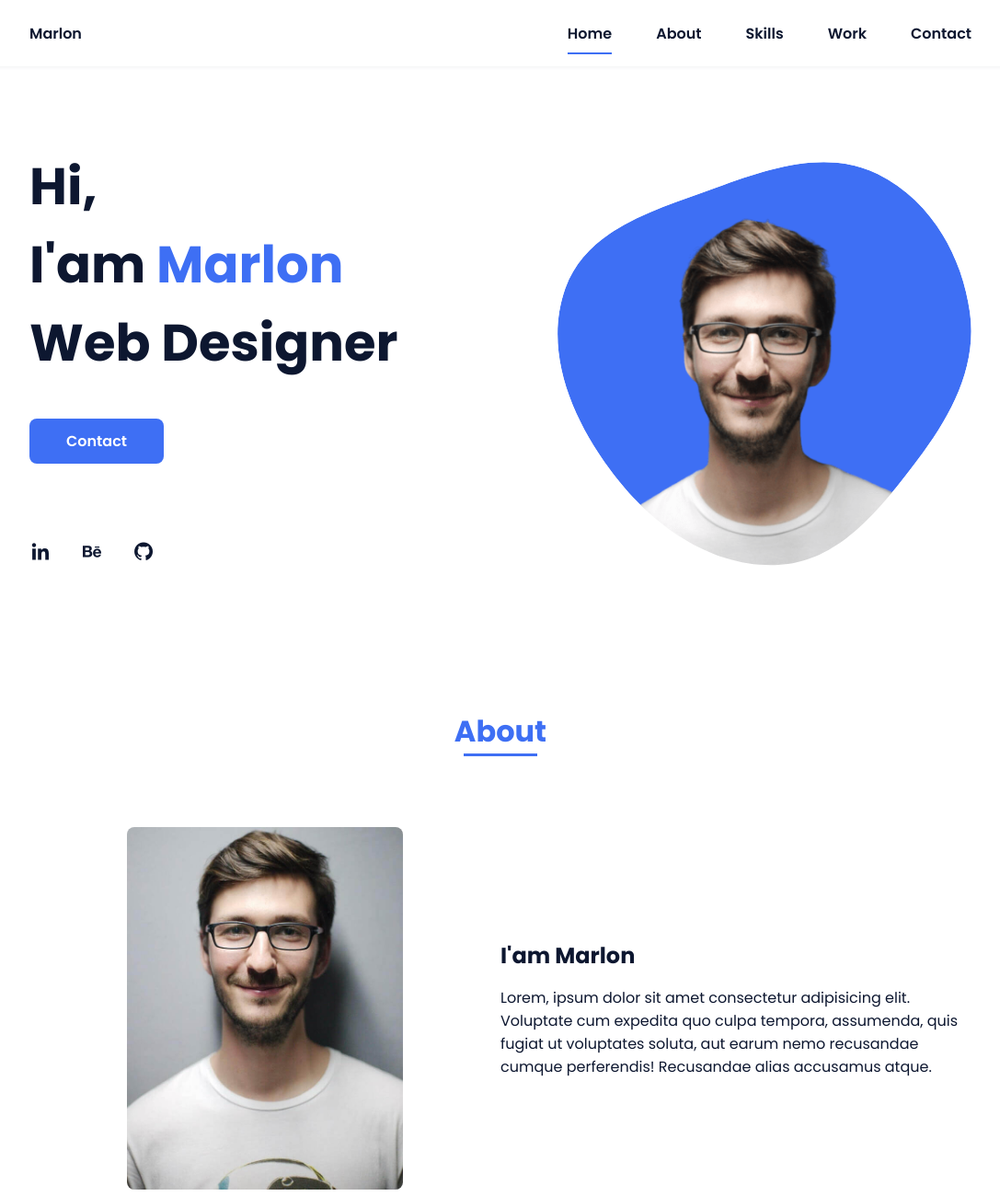
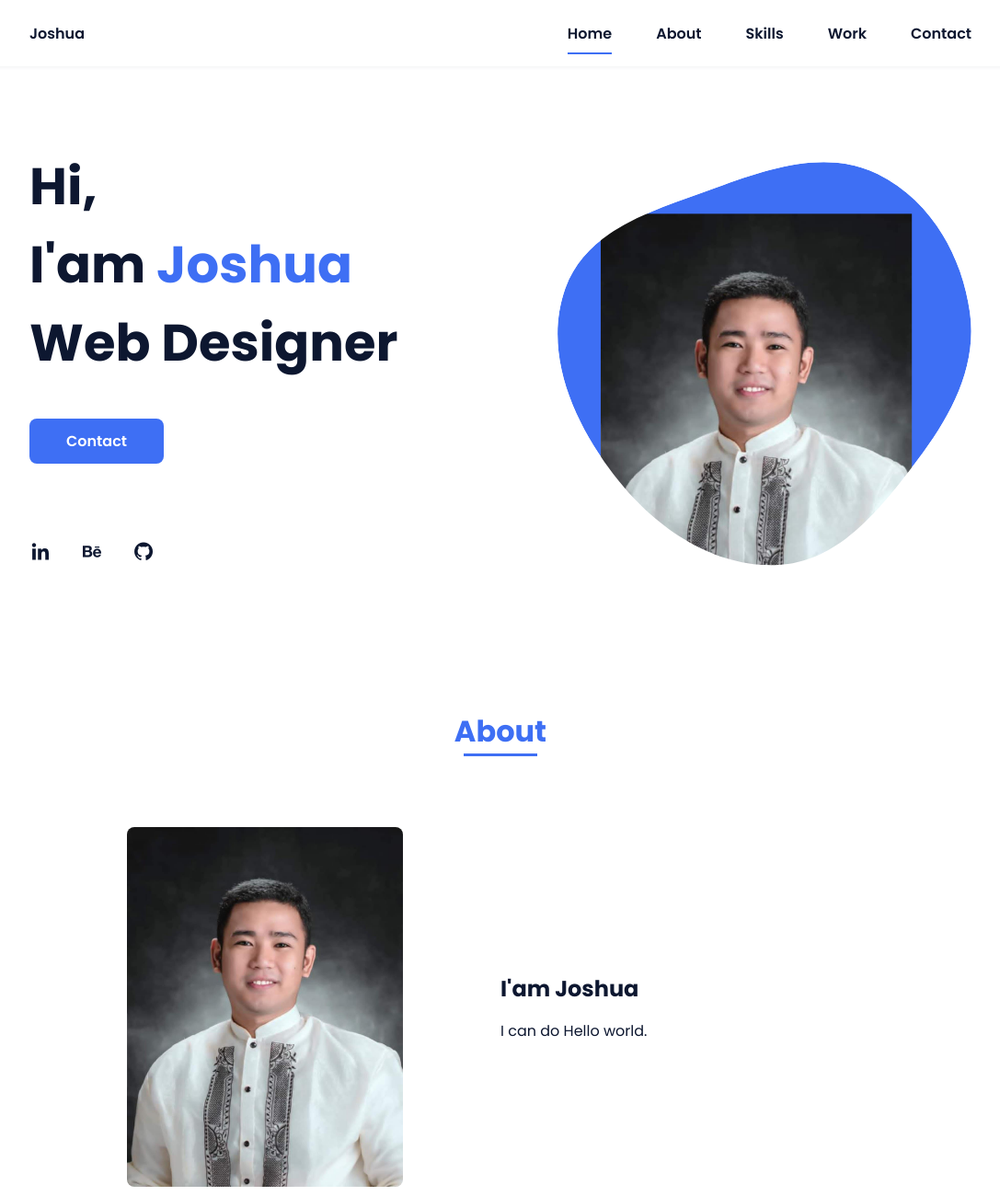
Before and after one commit to keruchan/webportfolio, a plain HTML site: page index.html in a window 1280 px wide. Shown: the top 1300 px of the page at 92% size, without its empty margins (96-1183 px from the left). Drawn offline with nearby package versions, Linux system fonts and the light colour scheme.

Commit message:
Second Commit

```diff
--- a/index.html
+++ b/index.html
@@ -16,7 +16,7 @@
         <header class="l-header">
             <nav class="nav bd-grid">
                 <div>
-                    <a href="#" class="nav__logo">Marlon</a>
+                    <a href="#" class="nav__logo">Joshua</a>
                 </div>
 
                 <div class="nav__menu" id="nav-menu">
@@ -39,7 +39,7 @@
             <!--===== HOME =====-->
             <section class="home bd-grid" id="home">
                 <div class="home__data">
-                    <h1 class="home__title">Hi,<br>I'am <span class="home__title-color">Marlon</span><br> Web Designer</h1>
+                    <h1 class="home__title">Hi,<br>I'am <span class="home__title-color">Joshua</span><br> Web Designer</h1>
 
                     <a href="#" class="button">Contact</a>
                 </div>
@@ -57,7 +57,7 @@
                         </mask>
                         <g mask="url(#mask0)">
                             <path d="M9.19024 145.964C34.0253 76.5814 114.865 54.7299 184.111 29.4823C245.804 6.98884 311.86 -14.9503 370.735 14.143C431.207 44.026 467.948 107.508 477.191 174.311C485.897 237.229 454.931 294.377 416.506 344.954C373.74 401.245 326.068 462.801 255.442 466.189C179.416 469.835 111.552 422.137 65.1576 361.805C17.4835 299.81 -17.1617 219.583 9.19024 145.964Z"/>
-                            <image class="home__blob-img" x="50" y="60" href="assets/img/perfil.png"/>
+                            <image class="home__blob-img" x="50" y="60" href="Joshua C. Leones.jpg"/>
                         </g>
                     </svg>
                 </div>
@@ -69,12 +69,12 @@
 
                 <div class="about__container bd-grid">
                     <div class="about__img">
-                        <img src="assets/img/about.jpg" alt="">
+                        <img src="Joshua C. Leones.jpg" alt="">
                     </div>
 
                     <div>
-                        <h2 class="about__subtitle">I'am Marlon</h2>
-                        <p class="about__text">Lorem, ipsum dolor sit amet consectetur adipisicing elit. Voluptate cum expedita quo culpa tempora, assumenda, quis fugiat ut voluptates soluta, aut earum nemo recusandae cumque perferendis! Recusandae alias accusamus atque.</p>
+                        <h2 class="about__subtitle">I'am Joshua</h2>
+                        <p class="about__text">I can do Hello world.</p>
                     </div>
                 </div>
             </section>
@@ -186,7 +186,7 @@
 
         <!--===== FOOTER =====-->
         <footer class="footer">
-            <p class="footer__title">Marlon</p>
+            <p class="footer__title">Joshua</p>
             <div class="footer__social">
                 <a href="#" class="footer__icon"><i class='bx bxl-facebook' ></i></a>
                 <a href="#" class="footer__icon"><i class='bx bxl-instagram' ></i></a>
```
Also changed, not shown: Joshua C. Leones.jpg (added).
